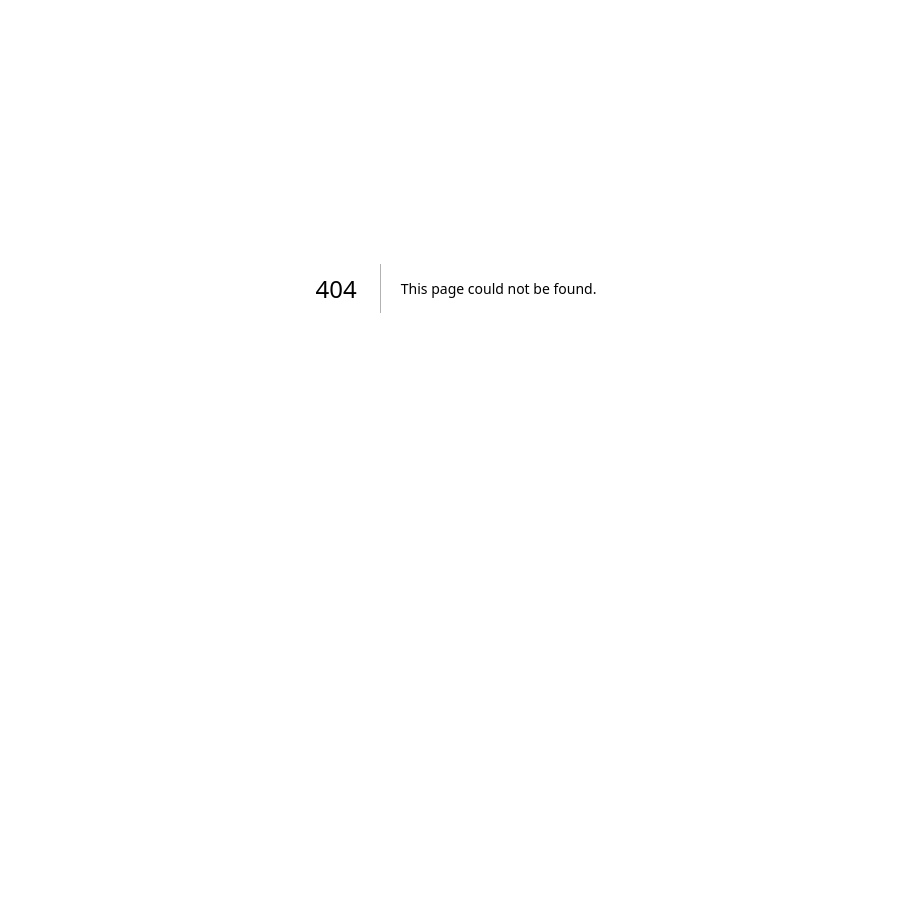
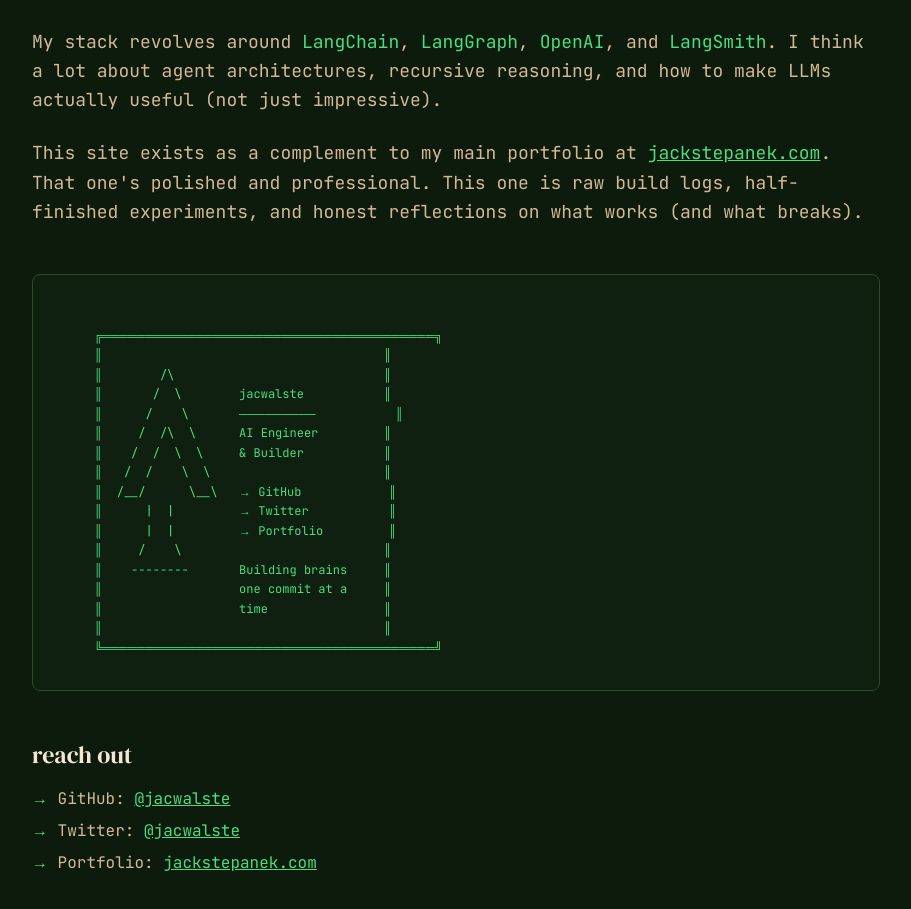
Before and after one commit to jacwalste/jacwalste.com, a Next.js app: page /about in a window 1280 px wide. Before the commit this address had no page. Shown: the part 221-1130 px from the top of the page, without its empty margins (184-1095 px from the left). Before the commit the page ends 957 px from the top, so only its background shows below. Built offline with nearby package versions, Linux system fonts and the light colour scheme.

Commit message:
feat: create About page with personal bio describing AI engineering work and ASCII art forest cabin illustration, integrating links to GitHub Twitter and main portfolio with terminal-styled formatting throughout

```diff
--- /dev/null
+++ b/src/app/about/page.tsx
@@ -0,0 +1,96 @@
+export default function About() {
+  return (
+    <div className="space-y-12">
+      <div className="space-y-4">
+        <h1 className="font-serif text-4xl text-amber-cream">about</h1>
+        <div className="space-y-6 text-lg leading-relaxed text-amber-warm">
+          <p>
+            I&apos;m an AI engineer working in fintech by day, building weird experimental tools by night.
+          </p>
+          <p>
+            My stack revolves around{" "}
+            <span className="text-terminal-green">LangChain</span>,{" "}
+            <span className="text-terminal-green">LangGraph</span>,{" "}
+            <span className="text-terminal-green">OpenAI</span>, and{" "}
+            <span className="text-terminal-green">LangSmith</span>. I think a lot about agent architectures, recursive reasoning, and how to make LLMs actually useful (not just impressive).
+          </p>
+          <p>
+            This site exists as a complement to my main portfolio at{" "}
+            <a
+              href="https://jackstepanek.com"
+              target="_blank"
+              rel="noopener noreferrer"
+              className="text-terminal-green underline hover:text-amber-cream"
+            >
+              jackstepanek.com
+            </a>
+            . That one&apos;s polished and professional. This one is raw build logs, half-finished experiments, and honest reflections on what works (and what breaks).
+          </p>
+        </div>
+      </div>
+
+      <div className="rounded-lg border border-forest-medium bg-forest-dark/30 p-8 backdrop-blur-sm">
+        <pre className="font-mono text-xs text-terminal-green leading-relaxed overflow-x-auto">
+{`
+    ╔═══════════════════════════════════════╗
+    ║                                       ║
+    ║        /\\                             ║
+    ║       /  \\        jacwalste           ║
+    ║      /    \\       ─────────           ║
+    ║     /  /\\  \\      AI Engineer         ║
+    ║    /  /  \\  \\     & Builder           ║
+    ║   /  /    \\  \\                        ║
+    ║  /__/      \\__\\   → GitHub            ║
+    ║      |  |         → Twitter           ║
+    ║      |  |         → Portfolio         ║
+    ║     /    \\                            ║
+    ║    --------       Building brains     ║
+    ║                   one commit at a     ║
+    ║                   time                ║
+    ║                                       ║
+    ╚═══════════════════════════════════════╝
+`}
+        </pre>
+      </div>
+
+      <div className="space-y-4">
+        <h2 className="font-serif text-2xl text-amber-cream">reach out</h2>
+        <div className="space-y-2 font-mono">
+          <p className="text-amber-warm">
+            <span className="text-terminal-green">→</span> GitHub:{" "}
+            <a
+              href="https://github.com/jacwalste"
+              target="_blank"
+              rel="noopener noreferrer"
+              className="text-terminal-green underline hover:text-amber-cream"
+            >
+              @jacwalste
+            </a>
+          </p>
+          <p className="text-amber-warm">
+            <span className="text-terminal-green">→</span> Twitter:{" "}
+            <a
+              href="https://twitter.com/jacwalste"
+              target="_blank"
+              rel="noopener noreferrer"
+              className="text-terminal-green underline hover:text-amber-cream"
+            >
+              @jacwalste
+            </a>
+          </p>
+          <p className="text-amber-warm">
+            <span className="text-terminal-green">→</span> Portfolio:{" "}
+            <a
+              href="https://jackstepanek.com"
+              target="_blank"
+              rel="noopener noreferrer"
+              className="text-terminal-green underline hover:text-amber-cream"
+            >
+              jackstepanek.com
+            </a>
+          </p>
+        </div>
+      </div>
+    </div>
+  );
+}
```
